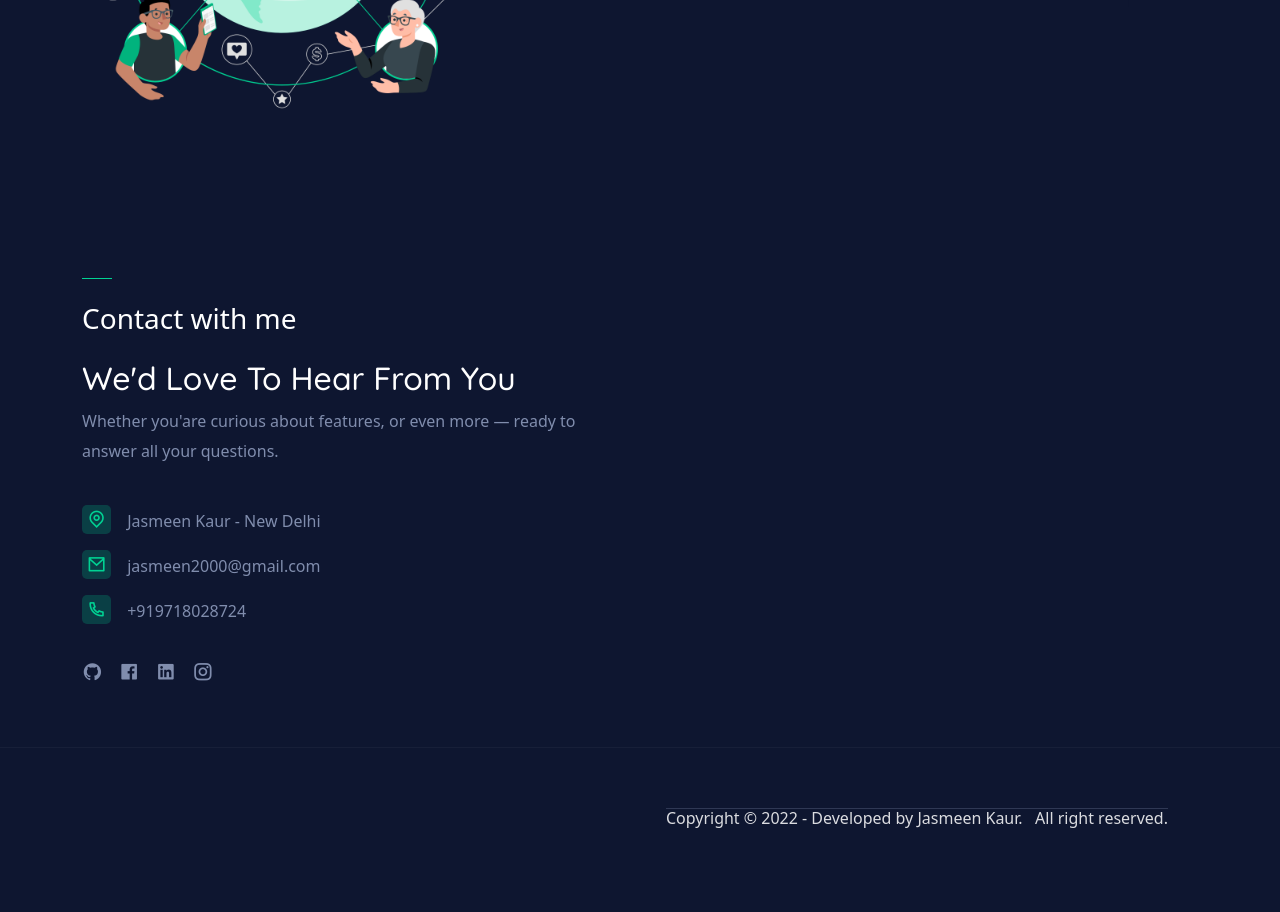
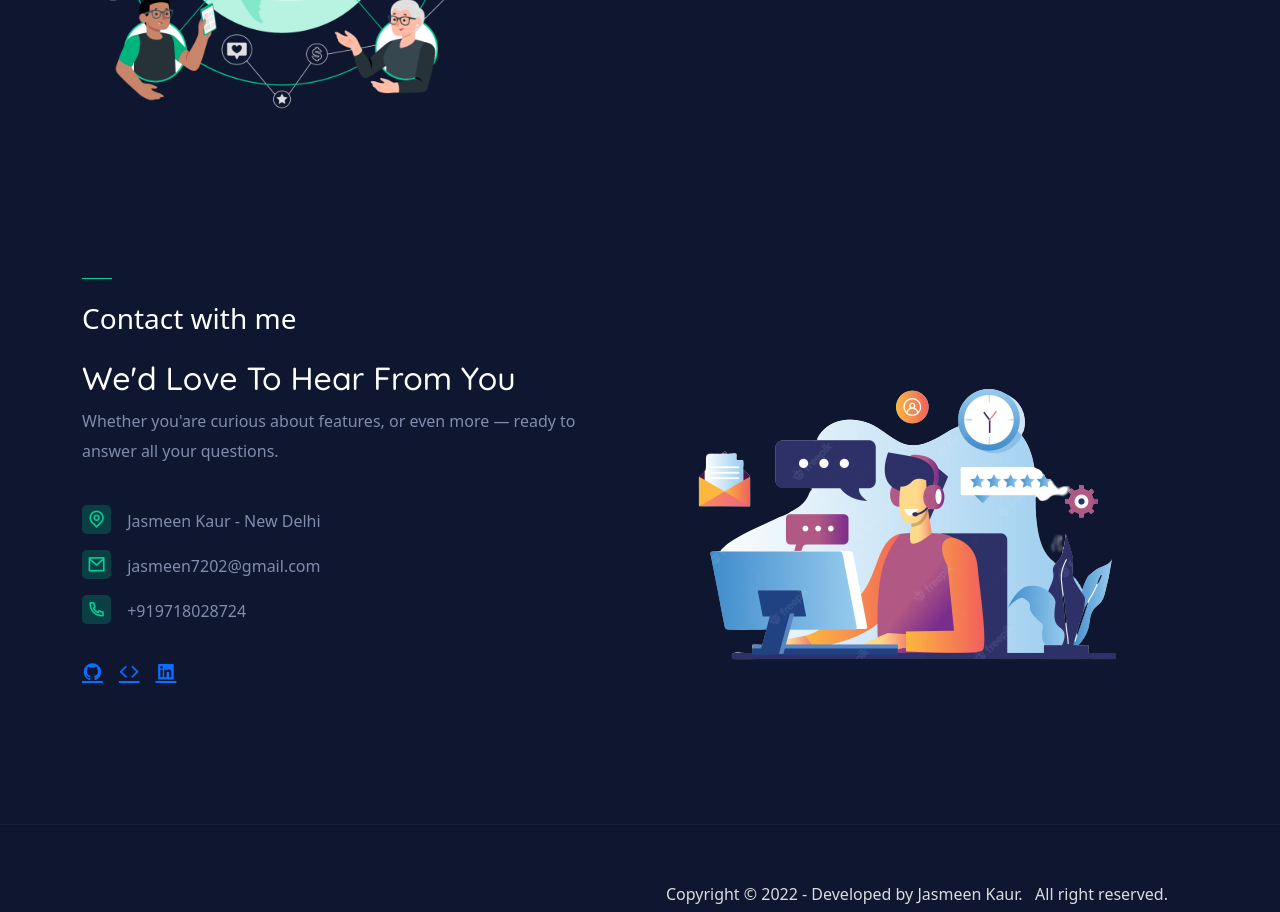
Before and after one commit to jasmeenkaurttn/portefeuille, a Next.js app: page / in a window 1280 px wide. Shown: the part 3240-4152 px from the top of the page. Before the commit the page ends 4076 px from the top, so only its background shows below. Built offline with nearby package versions, Linux system fonts and the light colour scheme.

Commit message:
edited footer and contact

```diff
--- a/components/Footer/Footer.jsx
+++ b/components/Footer/Footer.jsx
@@ -3,7 +3,6 @@ import { Container, Row, Col } from "reactstrap"
 import classes from './footer.module.css'
 
 const Footer = () => {
-
   const date = new Date();
   const year = date.getFullYear()
   return <footer>
--- a/components/Footer/footer.module.css
+++ b/components/Footer/footer.module.css
@@ -3,8 +3,7 @@
   right: 7rem;
 }
 .footer_creator h6 {
-  text-align: center;
   font-weight: 400;
   color: rgba(255, 255, 255, 0.852);
-  border-top: 1px solid #808dad49;
+  /* border-top: 1px solid #808dad49; */
 }
--- a/components/UI/Contact.jsx
+++ b/components/UI/Contact.jsx
@@ -2,7 +2,9 @@ import React from 'react'
 import { Container, Row, Col } from 'reactstrap'
 import Link from "next/link"
 import SectionSubtitle from './SectionSubtitle'
+import Image from "next/image"
 import classes from '../../styles/contact.module.css'
+import contactImg from '../../public/images/contact.png'
 
 const Contact = () => {
   return <section id="contact" className={`${classes.contact}`}>
@@ -26,24 +28,41 @@ const Contact = () => {
             </li>
             <li className={`${classes.contact_info_item}`}>
               <span>
-              <i className="ri-mail-line"></i>
+                <i className="ri-mail-line"></i>
               </span>
-              <p>jasmeen2000@gmail.com</p>
+              <p>jasmeen7202@gmail.com</p>
             </li>
             <li className={`${classes.contact_info_item}`}>
               <span>
-              <i className="ri-phone-line"></i>
+                <i className="ri-phone-line"></i>
               </span>
               <p>+919718028724</p>
             </li>
           </ul>
 
           <div className={`${classes.social_links}`}>
-            <Link href='#'><i className="ri-github-fill"></i></Link>
-            <Link href='#'><i className="ri-facebook-box-fill"></i></Link>
-            <Link href='#'><i className="ri-linkedin-box-fill"></i></Link>
-            <Link href='#'><i className="ri-instagram-line"></i></Link>
+            <Link href='https://github.com/jasmeenkaurttn' passHref>
+              <a target="_blank">
+                <i className="ri-github-fill"></i>
+              </a>
+            </Link>
+
+            <Link href='https://leetcode.com/jasmeen7202/' passHref>
+              <a target="_blank">
+                <i class="ri-code-fill"></i>
+              </a>
+            </Link>
+
+            <Link href='https://www.linkedin.com/in/jasmeen-kaur-1b0b57201' passHref>
+              <a target="_blank">
+              <i className="ri-linkedin-box-fill"></i>
+              </a>
+              </Link>
           </div>
+        </Col>
+
+        <Col lg='6' md='6' className='contact_img'>
+          <Image alt="contact-me" src={contactImg} />
         </Col>
       </Row>
     </Container>
--- a/styles/contact.module.css
+++ b/styles/contact.module.css
@@ -1,5 +1,5 @@
 .contact {
-  padding-bottom: 60px;
+  padding-bottom: 40px;
 }
 
 .contact h2 {
@@ -39,4 +39,13 @@
   color: #808dad !important;
   font-size: 1.3rem !important;
   cursor: pointer;
+  outline: none;
 }
+
+.social_links a i {
+  outline: none;
+}
+
+.contact_img {
+  align-items: center;
+}
```
Also changed, not shown: public/images/contact.png (added).
